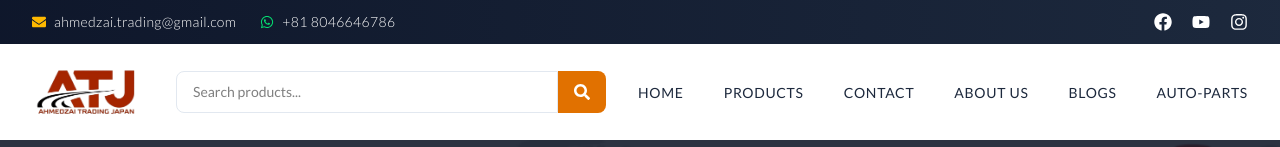
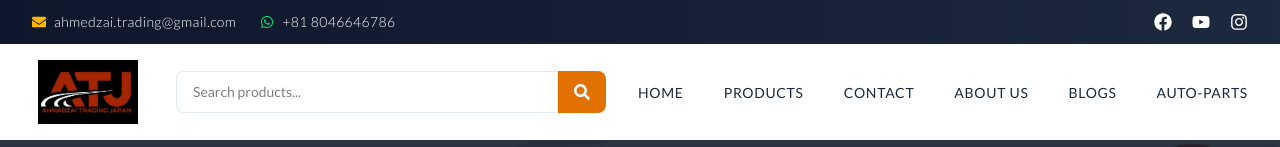
Before and after one commit to ZainJ5/ahmedzai, a Next.js app: page /aboutus in a window 1280 px wide. Shown: the top 147 px of the page. Built offline with nearby package versions, Linux system fonts and the light colour scheme.

Commit message:
Updated Logo

```diff
--- a/src/app/components/Navbar.jsx
+++ b/src/app/components/Navbar.jsx
@@ -11,6 +11,7 @@ import SearchBar from './SearchBar';
 const Navbar = () => {
   const [mobileMenuOpen, setMobileMenuOpen] = useState(false);
   const [scrolled, setScrolled] = useState(false);
+  const [isDarkMode, setIsDarkMode] = useState(false);
   const router = useRouter();
 
   useEffect(() => {
@@ -18,8 +19,25 @@ const Navbar = () => {
       setScrolled(window.scrollY > 10);
     };
     window.addEventListener('scroll', handleScroll);
-    return () => window.removeEventListener('scroll', handleScroll);
+
+    if (typeof window !== 'undefined') {
+      const darkModeMediaQuery = window.matchMedia('(prefers-color-scheme: dark)');
+      setIsDarkMode(darkModeMediaQuery.matches);
+
+      const darkModeChangeHandler = (e) => {
+        setIsDarkMode(e.matches);
+      };
+
+      darkModeMediaQuery.addEventListener('change', darkModeChangeHandler);
+
+      return () => {
+        window.removeEventListener('scroll', handleScroll);
+        darkModeMediaQuery.removeEventListener('change', darkModeChangeHandler);
+      };
+    }
   }, []);
+
+  const logoSrc = isDarkMode ? '/logo-2.jpg' : '/logo-3.jpg';
 
   return (
     <header className="w-full z-50">
@@ -71,7 +89,7 @@ const Navbar = () => {
                   scrolled ? 'h-14 w-24' : 'h-16 w-28'
                 }`}>
                   <Image
-                    src="/logo1.png"
+                    src={logoSrc}
                     alt="Company Logo"
                     fill
                     style={{ objectFit: "contain" }}
```
Also changed, not shown: public/logo-2.jpg (added), public/logo-3.jpg (added).
